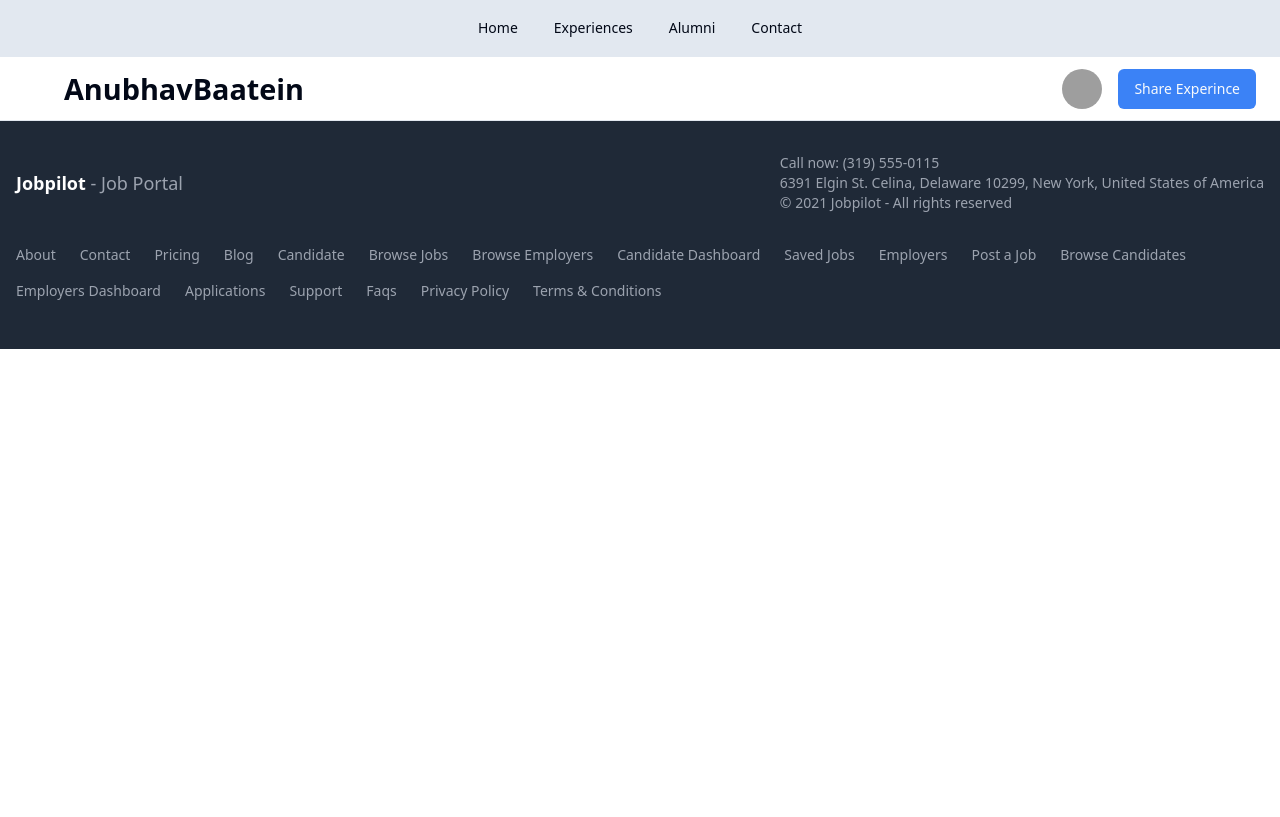
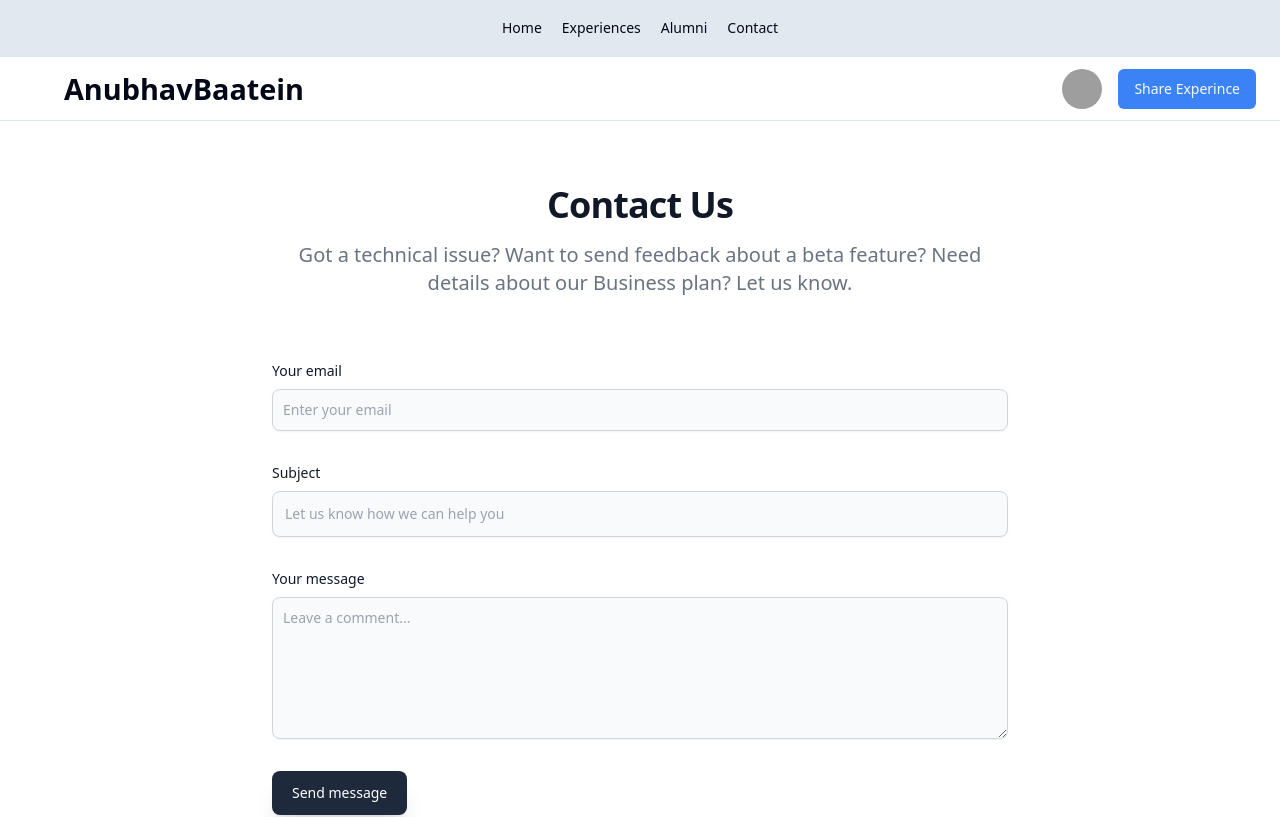
Before and after one commit to kevintamakuwala/Duhacks3.0-AnubhavBaatein, a React (Vite) app in the folder frontend/: page /contact in a window 1280 px wide. Shown: the top 817 px of the page. Built offline with nearby package versions, Linux system fonts and the light colour scheme; no server answers; grey boxes are pictures that could not be loaded.

Commit message:
bug fix and add contact page

```diff
--- a/frontend/src/App.jsx
+++ b/frontend/src/App.jsx
@@ -14,6 +14,7 @@ import Footer from "./custom_components/Footer";
 import Home from "./Pages/Home";
 import PostExperience from "./Pages/PostExperience";
 import { auth } from "./config/firebase";
+import Contact from "./Pages/Contact";
 
 export const AppContext = createContext();
 
@@ -49,6 +50,7 @@ export default function App() {
             <Route path="/login" element={<Login />} />
             <Route path="/experiences" element={<Experiences/>} />
             <Route path="/postexperience" element={<PostExperience />} />
+            <Route path="/contact" element={<Contact />} />
           </Routes>
       </div>
         <Footer />
--- /dev/null
+++ b/frontend/src/Pages/Contact.jsx
@@ -0,0 +1,71 @@
+import React, { useState } from 'react'
+// import { SMTPClient } from 'emailjs';
+
+
+
+const Contact = () => {
+
+  // const client = new SMTPClient({
+  //   user: 'user',
+  //   password: 'password',a
+  //   host: 'smtp.your-email.com',
+  //   ssl: true,
+  // });
+
+  const [email, setEmail] = useState();
+
+  const [subject, setSubject] = useState();
+
+  const [message, setMessage] = useState();
+
+  const sendEmail = async () => {
+
+    // try {
+    //   const message = await client.sendAsync({
+    //     text: message,
+    //     from: email,
+    //     to: 'akshayvaghasiya3636@gmail.com',
+    //     subject: subject,
+    //   });
+    //   console.log(message);
+    // } catch (err) {
+    //   console.error(err);
+    // }
+
+  }
+
+  return (
+    <section class="bg-white dark:bg-gray-900">
+      <div class="py-8 lg:py-16 px-4 mx-auto max-w-screen-md">
+        <h2 class="mb-4 text-4xl tracking-tight font-semibold text-center text-gray-900 dark:text-white">Contact Us</h2>
+        <p class="mb-8 lg:mb-16 font-light text-center text-gray-500 dark:text-gray-400 sm:text-xl">Got a technical issue? Want to send feedback about a beta feature? Need details about our Business plan? Let us know.</p>
+        <form action="/" class="space-y-8" onSubmit={sendEmail}>
+          <div>
+            <label for="email" class="block mb-2 text-sm font-medium text-gray-900 dark:text-gray-300">Your email</label>
+            <input type="email" id="email" class="shadow-sm bg-gray-50 border border-gray-300 text-gray-900 text-sm rounded-lg focus:ring-primary-500 focus:border-primary-500 block w-full p-2.5 dark:bg-gray-700 dark:border-gray-600 dark:placeholder-gray-400 dark:text-white dark:focus:ring-primary-500 dark:focus:border-primary-500 dark:shadow-sm-light" placeholder="Enter your email" required onChange={(e) => {
+              e.preventDefault();
+              setEmail(e.target.value);
+            }} />
+          </div>
+          <div>
+            <label for="subject" class="block mb-2 text-sm font-medium text-gray-900 dark:text-gray-300">Subject</label>
+            <input type="text" id="subject" class="block p-3 w-full text-sm text-gray-900 bg-gray-50 rounded-lg border border-gray-300 shadow-sm focus:ring-primary-500 focus:border-primary-500 dark:bg-gray-700 dark:border-gray-600 dark:placeholder-gray-400 dark:text-white dark:focus:ring-primary-500 dark:focus:border-primary-500 dark:shadow-sm-light" placeholder="Let us know how we can help you" required onClick={(e) => {
+              e.preventDefault();
+              setSubject(e.target.value);
+            }} />
+          </div>
+          <div class="sm:col-span-2">
+            <label for="message" class="block mb-2 text-sm font-medium text-gray-900 dark:text-gray-400">Your message</label>
+            <textarea id="message" rows="6" class="block p-2.5 w-full text-sm text-gray-900 bg-gray-50 rounded-lg shadow-sm border border-gray-300 focus:ring-primary-500 focus:border-primary-500 dark:bg-gray-700 dark:border-gray-600 dark:placeholder-gray-400 dark:text-white dark:focus:ring-primary-500 dark:focus:border-primary-500" placeholder="Leave a comment..." onChange={(e) => {
+              e.preventDefault();
+              setMessage(e.target.value);
+            }}></textarea>
+          </div>
+          <button type="submit" class="py-3 px-5 text-sm font-medium shadow-xl text-center text-white rounded-lg bg-slate-800  sm:w-fit hover:bg-slate-700 focus:ring-4 focus:outline-none focus:ring-primary-300 dark:bg-primary-600 dark:hover:bg-primary-700 dark:focus:ring-primary-800">Send message</button>
+        </form>
+      </div>
+    </section>
+  )
+}
+
+export default Contact
--- a/frontend/src/components/ui/navigation-menu.jsx
+++ b/frontend/src/components/ui/navigation-menu.jsx
@@ -9,7 +9,7 @@ const NavigationMenu = React.forwardRef(({ className, children, ...props }, ref)
   <NavigationMenuPrimitive.Root
     ref={ref}
     className={cn(
-      "relative z-10 flex max-w-max flex-1 items-center justify-center",
+      "relative flex max-w-max flex-1 items-center justify-center",
       className
     )}
     {...props}>
@@ -33,7 +33,7 @@ NavigationMenuList.displayName = NavigationMenuPrimitive.List.displayName
 const NavigationMenuItem = NavigationMenuPrimitive.Item
 
 const navigationMenuTriggerStyle = cva(
-  "group bg-slate-200 inline-flex h-10 w-max items-center justify-center bg-background px-4 py-2 text-sm font-medium transition-colors hover:border-b-blue-500 hover:border-2 hover:text-accent-foreground focus:bg-accent focus:text-accent-foreground focus:outline-none disabled:pointer-events-none disabled:opacity-50 data-[active]:bg-accent/50 data-[state=open]:bg-accent/50"
+  "group bg-slate-200 inline-flex h-10 w-max items-center justify-center bg-background mx-2 py-2 text-sm font-medium transition-colors hover:border-b-blue-500 hover:border-2 hover:text-accent-foreground focus:bg-accent focus:text-accent-foreground focus:outline-none disabled:pointer-events-none disabled:opacity-50 data-[active]:bg-accent/50 data-[state=open]:bg-accent/50"
 )
 
 const NavigationMenuTrigger = React.forwardRef(({ className, children, ...props }, ref) => (
@@ -80,7 +80,7 @@ const NavigationMenuIndicator = React.forwardRef(({ className, ...props }, ref)
   <NavigationMenuPrimitive.Indicator
     ref={ref}
     className={cn(
-      "top-full z-[1] flex h-1.5 items-end justify-center overflow-hidden data-[state=visible]:animate-in data-[state=hidden]:animate-out data-[state=hidden]:fade-out data-[state=visible]:fade-in",
+      "top-full  flex h-1.5 items-end justify-center overflow-hidden data-[state=visible]:animate-in data-[state=hidden]:animate-out data-[state=hidden]:fade-out data-[state=visible]:fade-in",
       className
     )}
     {...props}>
--- a/frontend/src/custom_components/CarouselList.jsx
+++ b/frontend/src/custom_components/CarouselList.jsx
@@ -67,7 +67,7 @@ export function CarouselList() {
   ];
   return (
     <Carousel
-      className="flex items-center justify-center flex-col w-10/12 md:h-auto md:flex-row py-9"
+      className="flex items-center justify-center flex-col w-auto md:h-auto md:flex-row py-9"
     >
       <CarouselContent>
         {testimonials.map((testimonial, index) => (
--- a/frontend/src/custom_components/Navbar.jsx
+++ b/frontend/src/custom_components/Navbar.jsx
@@ -13,17 +13,17 @@ const Navbar = () => {
 
   return (
     <>
-  <div className="border-b">
-        <div className="flex h-14 justify-center items-center px-4 bg-slate-200">
+  <div className="border-b w-full">
+        <div className="flex h-14 justify-center items-center bg-slate-200">
           <MainNav />
         </div>
       </div>
 
-      <div className="flex justify-between items-center border-b h-16">
+      <div className="flex justify-between items-center border-b h-16 w-full">
         <SubNav />
         <div className="sm:mr-6 flex items-center">
             <UserProfile />
-            <Button className="bg-blue-500 hover:bg-blue-600" onClick={()=>{
+            <Button className="bg-blue-500 hover:bg-blue-600 hidden sm:block" onClick={()=>{
               navigate("/postexperience")
             }}>Share Experince</Button>
           </div>
--- a/frontend/src/custom_components/Search.jsx
+++ b/frontend/src/custom_components/Search.jsx
@@ -5,7 +5,7 @@ import React from "react";
 
 function Search() {
   return (
-    <div className="flex justify-start space-x-4">
+    <div className="flex justify-center sm:justify-start space-x-2 ml-3">
       <div className="flex items-center border rounded-md px-3 py-2 h-full">
         <input
           type="search"
--- a/frontend/src/custom_components/SubNav.jsx
+++ b/frontend/src/custom_components/SubNav.jsx
@@ -3,7 +3,7 @@ import React from 'react'
 const SubNav = () => {
   return (
     <>
-        <h1 className='font-bold ml-2 sm:ml-16 text-[1.8rem]'>
+        <h1 className='font-bold ml-2 sm:ml-16 text-2xl sm:text-[1.8rem]'>
             AnubhavBaatein
         </h1>
 
--- a/frontend/src/custom_components/UserProfile.jsx
+++ b/frontend/src/custom_components/UserProfile.jsx
@@ -7,8 +7,12 @@ import {
   HoverCardContent,
   HoverCardTrigger,
 } from "@/components/ui/hover-card";
+import { useNavigate } from "react-router-dom";
 
 export function UserProfile() {
+
+  const navigate = useNavigate();
+
   return (
     <HoverCard>
       <HoverCardTrigger asChild>
@@ -33,16 +37,20 @@ export function UserProfile() {
           <small className="text-sm font-medium leading-none">Address :</small>
           <p className="text-muted-foreground text-sm shadcn-light">India</p>
 
-            <p>
-                          {/* <EditProfile /> */}
-                          Edit Profile
-            </p>
-            <div className="flex items-center pt-2">
-              <CalendarIcon className="mr-2 h-4 w-4 opacity-70" />{" "}
-              <span className="text-xs text-muted-foreground">
-                Joined December 2021
-              </span>
-            </div>
+
+          <div className="flex gap-2">
+
+            <Button variant='outline'  onClick={()=>{
+              navigate("/")
+            }}>Edit Profile</Button>
+
+
+
+            <Button className="bg-blue-500 hover:bg-blue-600 block sm:hidden" onClick={()=>{
+              navigate("/postexperience")
+            }}>Share Experince</Button>
+          </div>
+
           </div>
         </div>
       </HoverCardContent>
```
Also changed, not shown: frontend/src/Pages/Home.jsx (+15 -21 lines).
